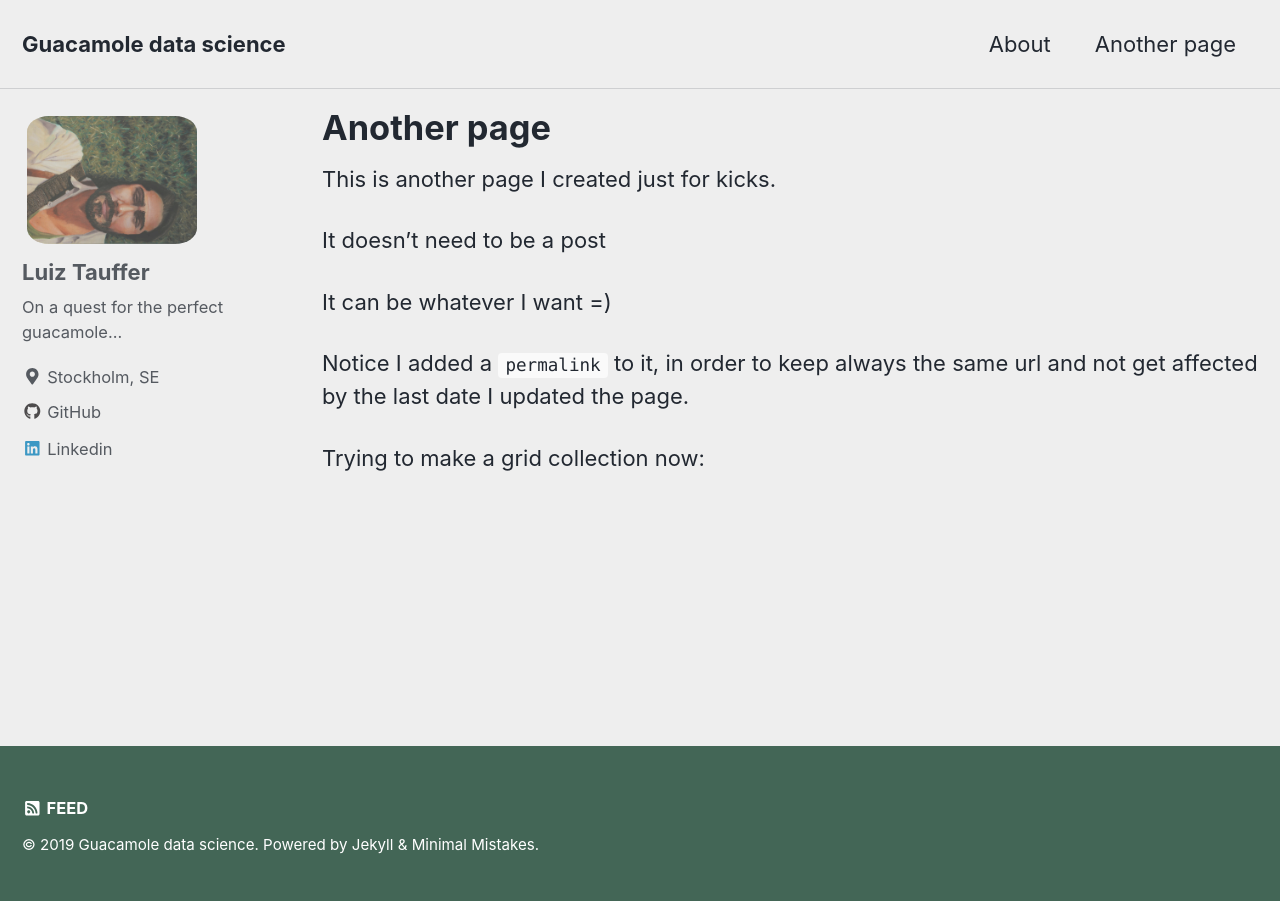
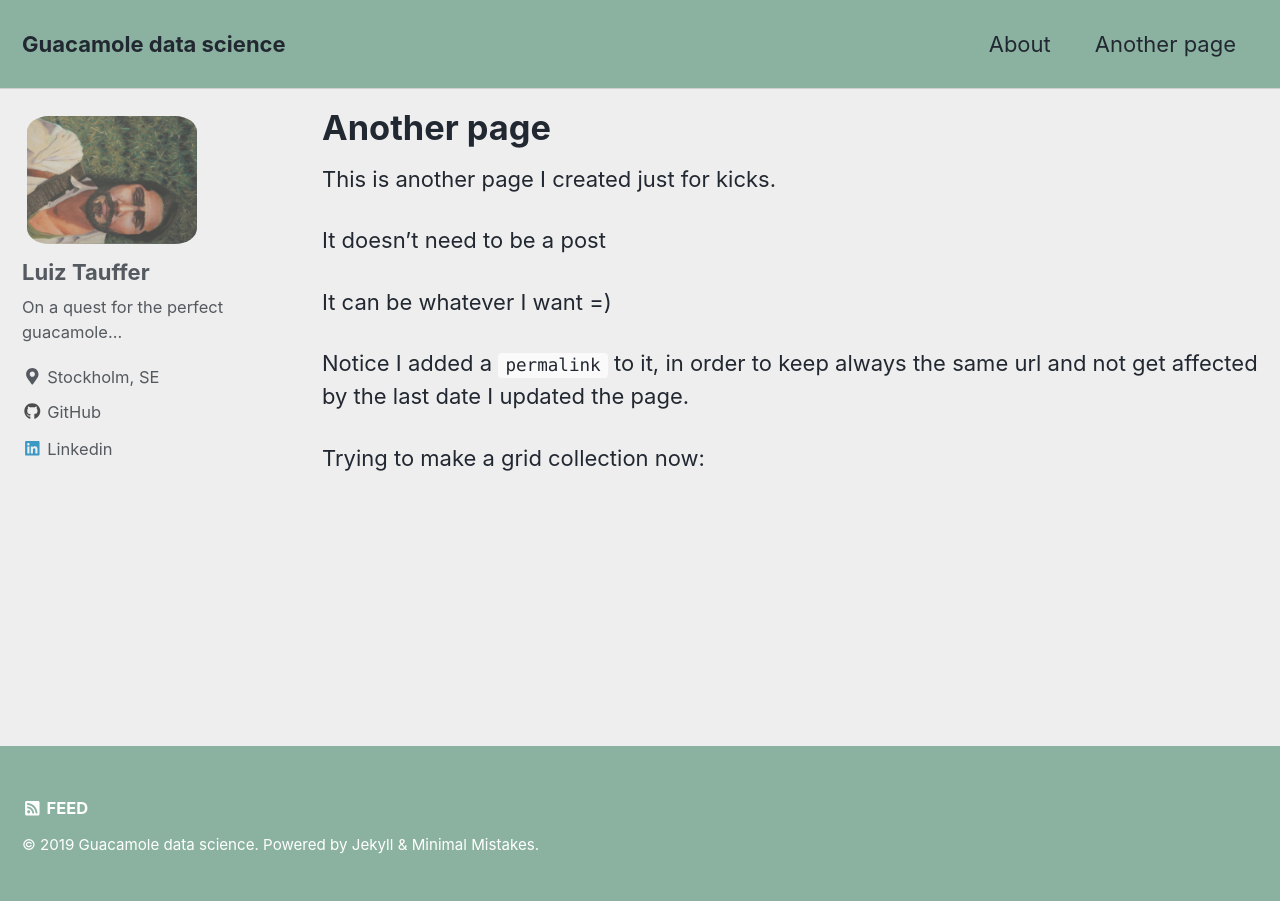
Before and after one commit to luiztauffer/guacamole-data-science, a Jekyll site: the page built from another-page.md, in a window 1280 px wide. Built offline with Jekyll 4.4.1, drawn with Linux system fonts in a browser that asks for light colours; cached includes are drawn as plain includes; nearby versions of some CDN libraries; a script that is not in the unit is left out.

Commit message:
updatecolors

```diff
--- a/_sass/minimal-mistakes/_masthead.scss
+++ b/_sass/minimal-mistakes/_masthead.scss
@@ -10,6 +10,7 @@
   -webkit-animation-delay: 0.15s;
   animation-delay: 0.15s;
   z-index: 20;
+  background-color: $footer-background-color;
 
   &__inner-wrap {
     @include clearfix;
@@ -31,6 +32,7 @@
 
     nav {
       z-index: 10;
+      background-color: $footer-background-color;
     }
 
     a {
@@ -47,6 +49,7 @@
   align-self: center;
   font-weight: bold;
   z-index: 20;
+  background-color: $footer-background-color;
 }
 
 .masthead__menu {
@@ -69,6 +72,7 @@
     padding: 0;
     clear: both;
     list-style-type: none;
+    background-color: $footer-background-color;
   }
 }
 
--- a/_sass/minimal-mistakes/skins/_air.scss
+++ b/_sass/minimal-mistakes/skins/_air.scss
@@ -9,7 +9,7 @@ $muted-text-color: #393e46 !default;
 $primary-color: #0092ca !default;
 $border-color: mix(#fff, #393e46, 75%) !default;
 //$footer-background-color: $primary-color !default;
-$footer-background-color: #436656 !default;
+$footer-background-color: #8bb2a0 !default;
 $link-color: #393e46 !default;
 $masthead-link-color: $text-color !default;
 $masthead-link-color-hover: $text-color !default;
```
